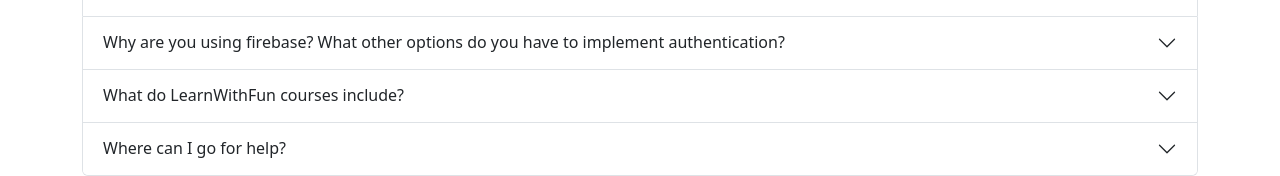
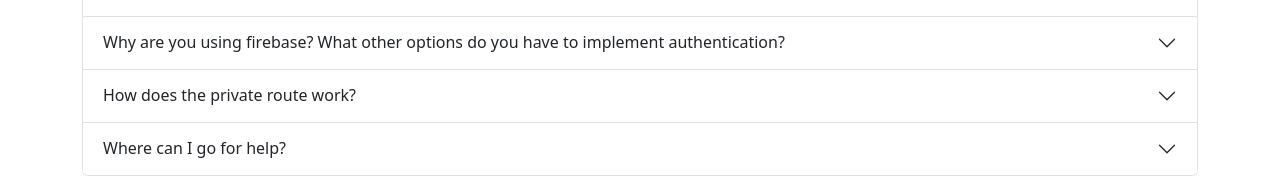
Before and after one commit to farhan407/learn-with-fun-client, a React (Create React App) app: page /blog in a window 1280 px wide. Shown: the part 339-515 px from the top of the page. Built offline with nearby package versions, Linux system fonts and the light colour scheme; no server answers.

Commit message:
another question added

```diff
--- a/src/Pages/Blog/Blog.js
+++ b/src/Pages/Blog/Blog.js
@@ -20,7 +20,7 @@
                 </Accordion.Body>
             </Accordion.Item>
             <Accordion.Item eventKey="2">
-                <Accordion.Header>What do LearnWithFun courses include?</Accordion.Header>
+                <Accordion.Header>How does the private route work?</Accordion.Header>
                 <Accordion.Body>
                     Each course is created, owned and managed by the instructor(s). The foundation of each  course are its lectures, which can include videos, slides, and text. In addition, instructors can add resources and various types of practice activities, as a way to enhance the learning experience of students.
                 </Accordion.Body>
```
